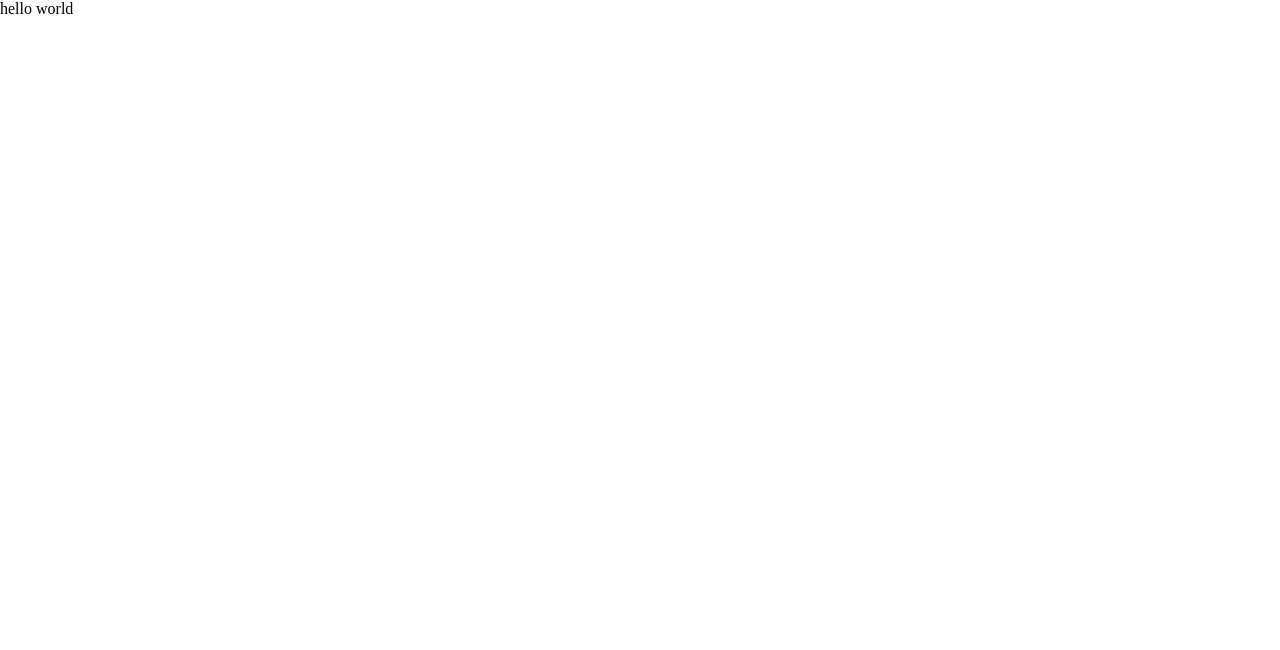
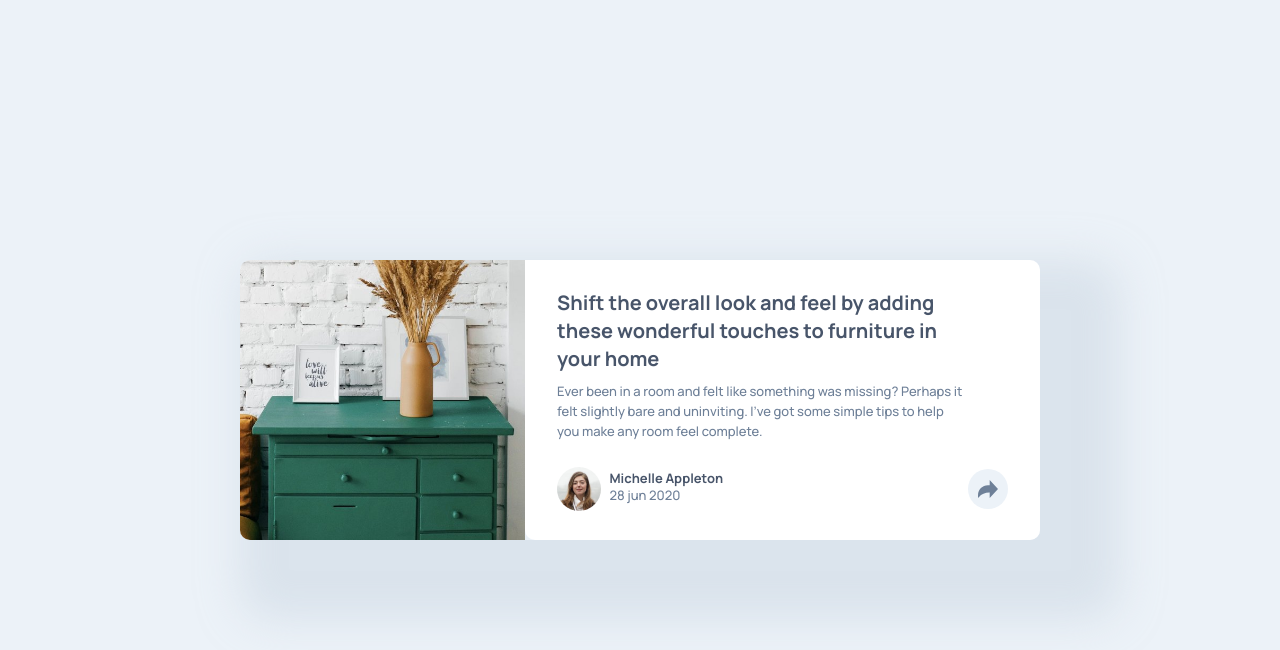
Before and after one commit to thiagomartns/article-preview-ts, a React (Vite) app: page / in a window 1280 px wide. Shown: the top 650 px of the page. Built offline with nearby package versions, Linux system fonts and the light colour scheme.

Commit message:
Add jsx and styles to root component

```diff
--- a/src/App.scss
+++ b/src/App.scss
@@ -5,3 +5,106 @@
   padding: 0;
   box-sizing: border-box;
 }
+
+.App {
+  background-color: $light-grayish-blue;
+  display: flex;
+  align-items: center;
+  justify-content: center;
+  height: 100vh;
+
+  .app-content {
+    width: 800px;
+    display: flex;
+    box-shadow: 40px 40px 40px 40px rgba(201, 213, 225, 0.503415), ;
+    border-radius: 10px;
+    height: 280px;
+
+    .app-content--img {
+      height: 100%;
+
+      img {
+        width: 285px;
+        height: 100%;
+        object-fit: cover;
+        border-radius: 10px 0 0 10px;
+      }
+    }
+
+    .app-content--info {
+      padding: 1rem 2rem;
+      display: flex;
+      flex-direction: column;
+      justify-content: space-around;
+      background-color: #fff;
+      border-radius: 0 10px 10px;
+
+      .info-text {
+
+        display: flex;
+        flex-direction: column;
+        gap: .5rem;
+        width: 90%;
+
+        .info-h1 {
+          font: $manrope-b;
+          font-size: 1.25rem;
+          color: $very-dark-grayish-blue;
+        }
+
+        .info-p {
+          font: $manrope-m;
+          color: $desaturated-dark-blue;
+        }
+      }
+
+
+      .info-profile {
+        display: flex;
+        justify-content: space-between;
+        align-items: center;
+
+        .info-profile--user {
+          display: flex;
+          gap: .5rem;
+
+          .info-profile--avatar {
+            width: 15%;
+            border-radius: 50%;
+          }
+
+          .info-profile--username {
+            display: flex;
+            flex-direction: column;
+            justify-content: center;
+
+            .username {
+              font: $manrope-b;
+              color: $very-dark-grayish-blue;
+              line-height: 1;
+            }
+
+            .date {
+              font: $manrope-m;
+              color: $desaturated-dark-blue;
+            }
+          }
+        }
+
+        .info-profile--share {
+          width: 40px;
+          height: 40px;
+          background-color: #ecf2f8;
+          border-radius: 50%;
+          display: flex;
+          align-items: center;
+          justify-content: center;
+
+          .image-share {
+            width: 50%;
+          }
+        }
+      }
+    }
+  }
+}
--- a/src/App.tsx
+++ b/src/App.tsx
@@ -1,11 +1,36 @@
 import './App.scss';
+import Drawers from './assets/img/drawers.jpg'
+import Avatar from './assets/img/avatar-michelle.jpg'
+import ShareButton from './assets/img/icon-share.svg'
 
 function App() {
 
 
   return (
     <div className="App">
-      hello world
+      <div className="app-content">
+        <div className="app-content--img">
+          <img src={Drawers} alt="" />
+        </div>
+        <div className="app-content--info">
+          <div className="info-text">
+            <h1 className="info-h1">Shift the overall look and feel by adding these wonderful touches to furniture in your home</h1>
+            <p className="info-p">Ever been in a room and felt like something was missing? Perhaps it felt slightly bare and uninviting. I’ve got some simple tips to help you make any room feel complete.</p>
+          </div>
+          <div className="info-profile">
+            <div className="info-profile--user">
+              <img className='info-profile--avatar' src={Avatar} alt="" />
+              <div className="info-profile--username">
+                <h2 className="username">Michelle Appleton</h2>
+                <h3 className="date">28 jun 2020</h3>
+              </div>
+            </div>
+            <div className="info-profile--share">
+              <img className='image-share' src={ShareButton} alt="" />
+            </div>
+          </div>
+        </div>
+      </div>
     </div>
   )
 }
```
